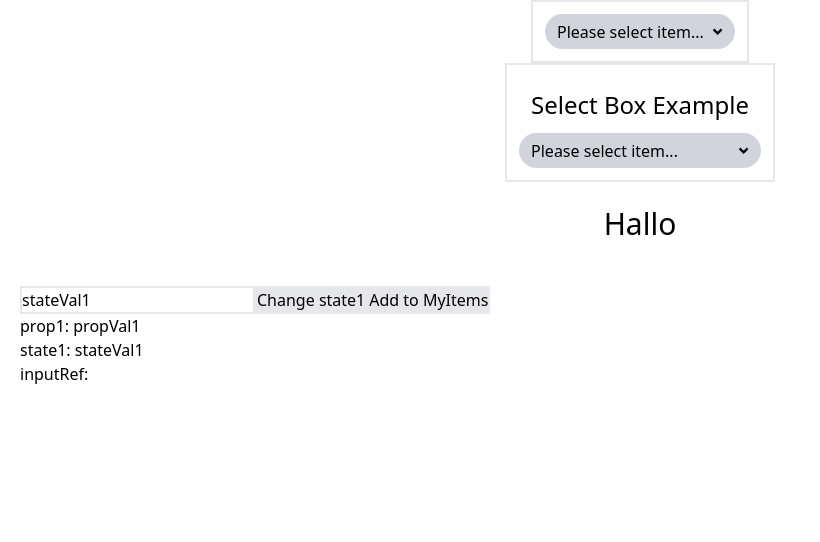
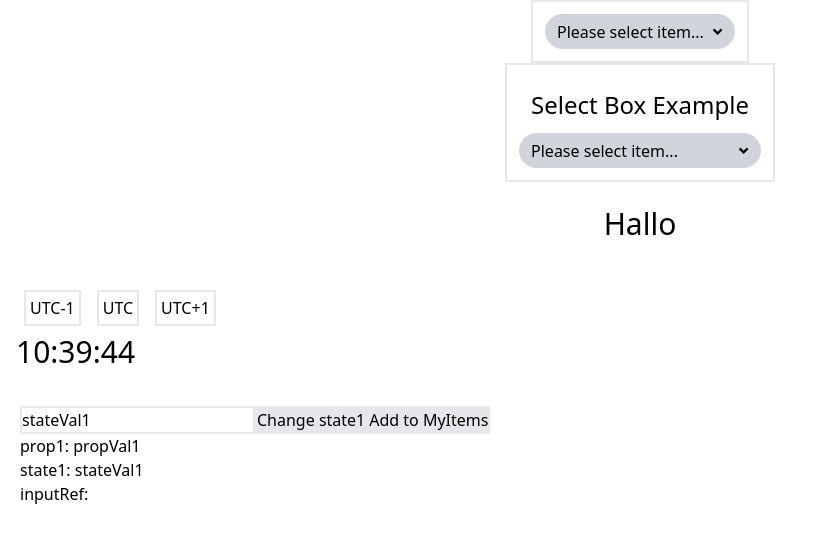
Before and after one commit to moncapitaine/alfa-react, a React (Create React App) app in the folder alfa3/: page / in a window 1280 px wide. Shown: the top 542 px of the page, without its empty margins (0-820 px from the left). Built offline with nearby package versions, Linux system fonts and the light colour scheme.

Commit message:
todo clock time zone

```diff
--- a/alfa3/src/App.tsx
+++ b/alfa3/src/App.tsx
@@ -4,6 +4,7 @@ import { LanguageSelector } from './languageSelector/languageSelector'
 import { SelectBox } from './selectBox/selectBox'
 import { StupidText } from './stupidText/stupidText'
 import { TestComponent } from './testComponent/testComponent'
+import { TestComponent2 } from './testComponent/testComponent2'
 
 interface Person {
   id: number
@@ -58,6 +59,9 @@ function App() {
           Hallo {selectedPerson?.name}
         </h1>
         <div>
+          <TestComponent2 />
+        </div>
+        <div>
           <TestComponent prop1='propVal1' />
         </div>
         <StupidText />
--- a/alfa3/src/testComponent/testComponent.tsx
+++ b/alfa3/src/testComponent/testComponent.tsx
@@ -15,10 +15,9 @@ export const TestComponent: React.FC<TestComponentProps> = ({ prop1 }) => {
   const [state1, setState1] = useState('stateVal1')
   const [myItems, setMyItems] = useState<Array<string>>([])
 
-  const newValue = inputReference.current?.value ?? ''
-
   // avoid rerender if state1 does not change it's string
   const handleButton1Click = () => {
+    const newValue = inputReference.current?.value ?? ''
     if (state1 === newValue) {
       return
     }
@@ -26,14 +25,22 @@ export const TestComponent: React.FC<TestComponentProps> = ({ prop1 }) => {
   }
 
   const handleButton2Click = () => {
+    const newValue = inputReference.current?.value ?? ''
     myItems.push(newValue)
     // setMyItems(myItems)
     // todo: fix the rendering of my items, force that they are rendered if a new item was added
+
+    // rule: states have to be immutable.
+    const newArray = [...myItems]
+    // const newArray = myItems
+
+    console.log(newArray, myItems)
+    setMyItems(newArray)
   }
 
   // set state1 on click to inputRef value, do not re-render if value does not change
   console.log('re-render', ++rendercount)
-  console.log(myItems)
+  // console.log(myItems)
   return (
     <div className='p-5'>
       <input className='border-2' ref={inputReference} type="text" defaultValue={state1} />
--- /dev/null
+++ b/alfa3/src/testComponent/testComponent2.tsx
@@ -0,0 +1,18 @@
+import { useEffect, useState } from "react"
+
+export const TestComponent2 = () => {
+  const [currentTime, setCurrentTime] = useState('')
+  useEffect(() => {
+    setInterval(() => {
+      const t = new Date()
+      setCurrentTime(`${t.getHours()}:${t.getMinutes()}:${t.getSeconds()}`)
+    }, 1000)
+  }, [])
+  // todo: change timezone for clock with buttons
+  return (<div className="p-4">
+    <button className="m-2 p-1  border-2">UTC-1</button>
+    <button className="m-2 p-1  border-2">UTC</button>
+    <button className="m-2 p-1  border-2">UTC+1</button>
+    <p className="text-3xl">{currentTime}</p>
+  </div>)
+}
```
